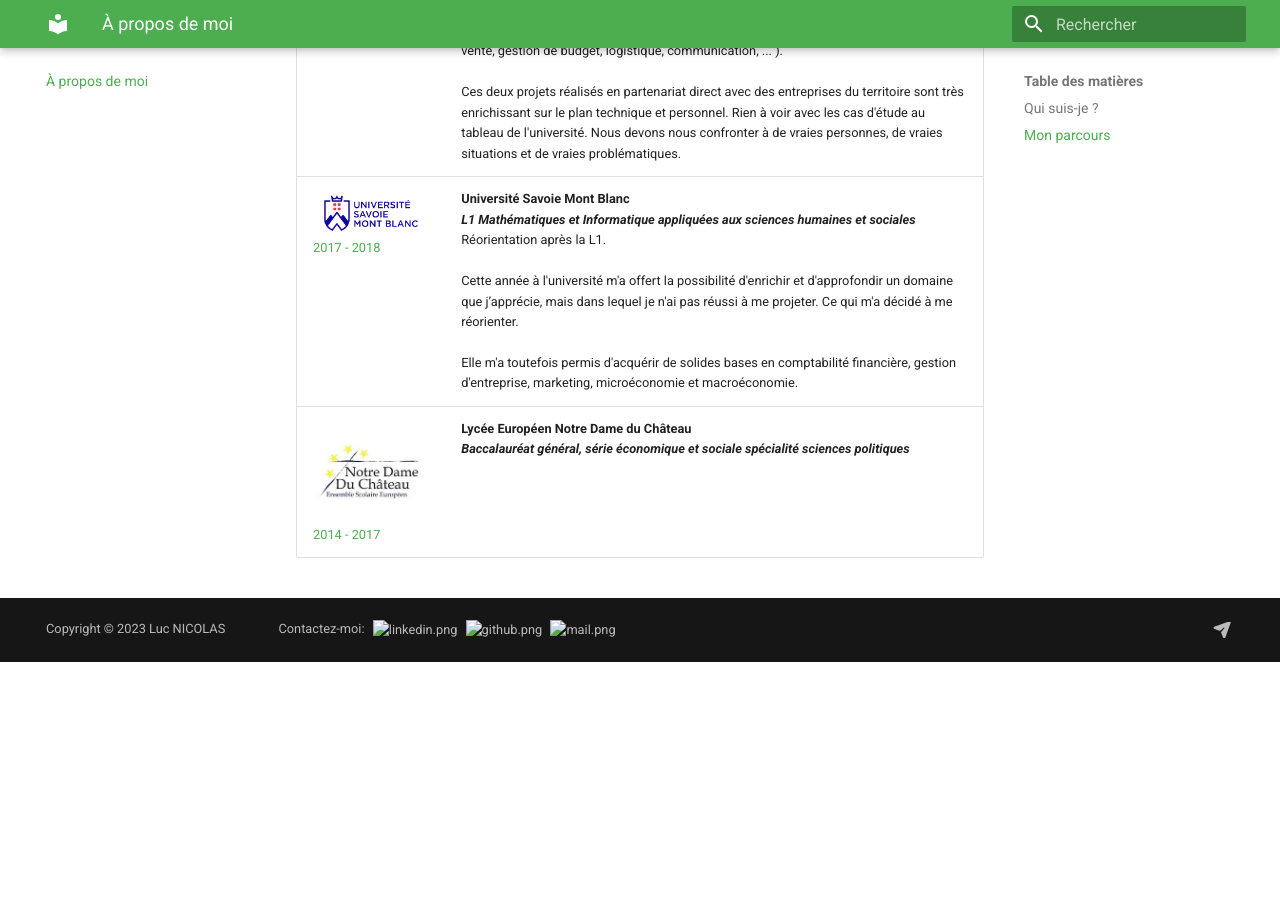
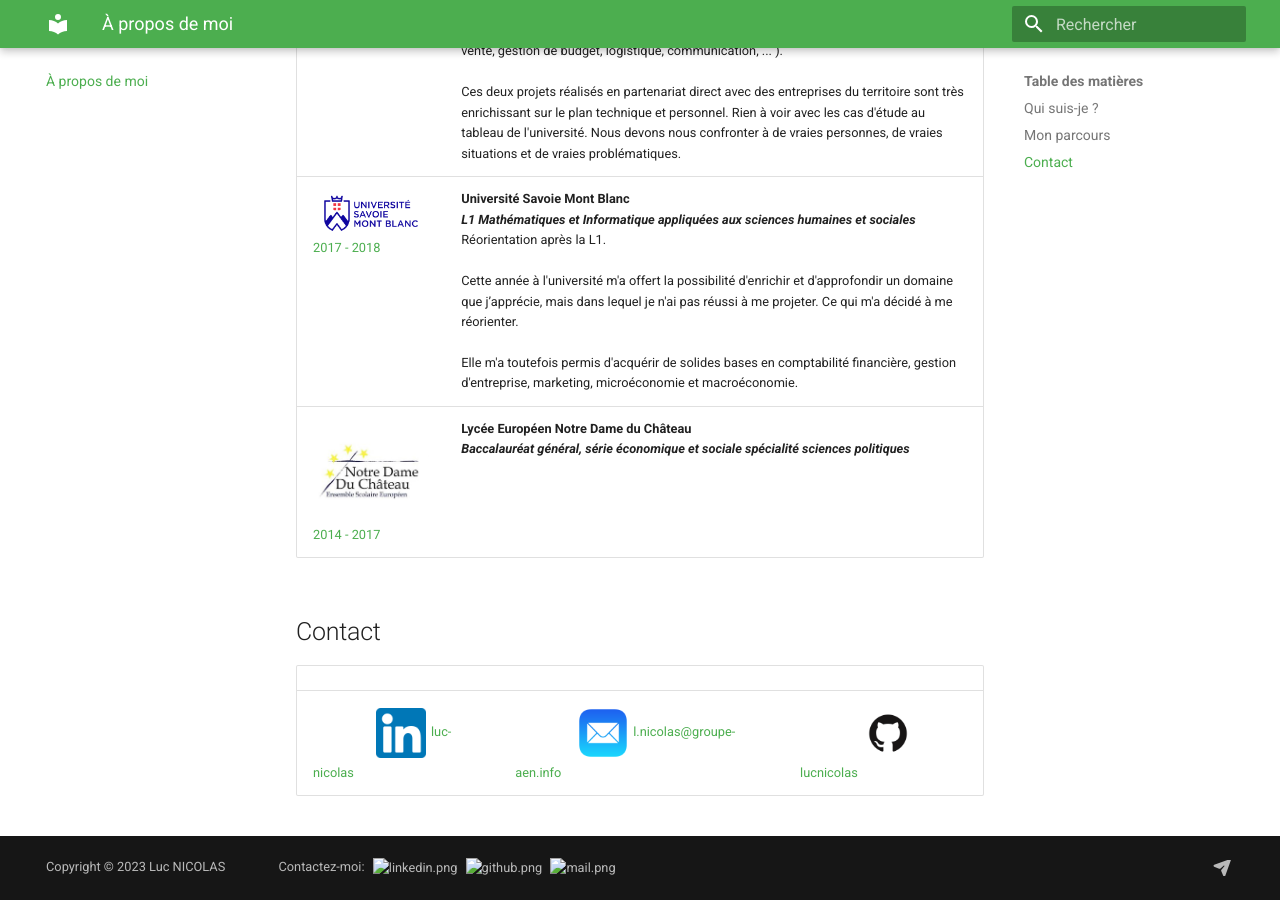
Before and after one commit to lucnicolas/portfolio, an MkDocs documentation site: the page built from docs/index.md, in a window 1280 px wide and 900 px high, scrolled down 1743 px. Built offline with MkDocs 1.6.1 and Material for MkDocs 9.7.7, drawn with Linux system fonts in a browser that asks for light colours; before the commit the page ends 2405 px from its top, so only the background shows below that.

Commit message:
docs: write things

```diff
--- a/docs/index.md
+++ b/docs/index.md
@@ -29,3 +29,8 @@ moyens de développer des solutions efficaces et durables.
 | <a href="https://www.groupe-aen.info/" target="_blank"><img src="./img/groupe-aen.png" alt="groupe-aen.png" width="150" height="150" align="center"/> 2018 - 2023</a>         | **GROUPE AEN - INTECH** <br/> ___Expert en ingénierie du logiciel - RNCP niveau 1___ <br/><br/> La pédagogie de la formation INTECH proposée par le [Groupe AEN](https://www.groupe-aen.info/){:target="_blank"} a été mon critère de choix pour cette école. <br/> Chaque semestre, nous réalisons :<br/><br/> 👨🏻‍💻 𝟷 ᴘʀᴏᴊᴇᴛ ɪɴғᴏʀᴍᴀᴛɪǫᴜᴇ : pour développer les compétences techniques (algorithmie, base de données, conception orientée objet, virtualisation, ... ).<br/><br/> 👨🏻‍🎓 𝟷 ᴘʀᴏᴊᴇᴛ ᴅᴇ ғᴏʀᴍᴀᴛɪᴏɴ ʜᴜᴍᴀɪɴᴇ : pour développer toutes les compétences transverses qui pourront nous aider dans notre futur vie professionnelle (technique de vente, gestion de budget, logistique, communication, ... ).<br/><br/> Ces deux projets réalisés en partenariat direct avec des entreprises du territoire sont très enrichissant sur le plan technique et personnel. Rien à voir avec les cas d'étude au tableau de l'université. Nous devons nous confronter à de vraies personnes, de vraies situations et de vraies problématiques.<br/> |
 | <a href="https://www.savoie-mont-blanc.com/" target="_blank"><img src="./img/univ-savoie.png" alt="univ-savoie.png" width="150" height="150" align="center"/> 2017 - 2018</a> | **Université Savoie Mont Blanc** <br/> ___L1 Mathématiques et Informatique appliquées aux sciences humaines et sociales___ <br/> Réorientation après la L1.<br/><br/> Cette année à l'université m'a offert la possibilité d'enrichir et d'approfondir un domaine que j’apprécie, mais dans lequel je n'ai pas réussi à me projeter. Ce qui m'a décidé à me réorienter.<br/><br/>Elle m'a toutefois permis d'acquérir de solides bases en comptabilité financière, gestion d'entreprise, marketing, microéconomie et macroéconomie.                                                                                                                                                                                                                                                                                                                                                                                                                                                                                                                      |
 | <a href="https://ndchateau.com/" target="_blank"><img src="./img/lycee-ndc.png" alt="lycee-ndc.png" width="150" height="150" align="center"/> 2014 - 2017</a>                 | **Lycée Européen Notre Dame du Château** <br/> ___Baccalauréat général, série économique et sociale spécialité sciences politiques___                                                                                                                                                                                                                                                                                                                                                                                                                                                                                                                                                                                                                                                                                                                                                                                                                                                                                                                    |
+
+## Contact
+|                                                                                                                                                                                                                        |                                                                                                                                                                                                                      |                                                                                                                                                                                                         |
+|------------------------------------------------------------------------------------------------------------------------------------------------------------------------------------------------------------------------|----------------------------------------------------------------------------------------------------------------------------------------------------------------------------------------------------------------------|---------------------------------------------------------------------------------------------------------------------------------------------------------------------------------------------------------|
+| <a style="margin-left:58px" href="https://www.linkedin.com/in/luc-nicolas/" target=”_blank”><img src="./img/linkedin.png" alt="linkedin.png" width="50" height="50" style="margin:5px" align="center"/>luc-nicolas</a> | <a style="margin-left:58px" href="mailto:l.nicolas@groupe-aen.info" target=”_blank”><img src="./img/mail.png" alt="mail.png" width="50" height="50" style="margin:5px" align="center"/>l.nicolas@groupe-aen.info</a> | <a style="margin-left:58px" href="https://github.com/lucnicolas/" target=”_blank”><img src="./img/github.png" alt="github.png" width="50" height="50" style="margin:5px" align="center"/>lucnicolas</a> |                       |
```
